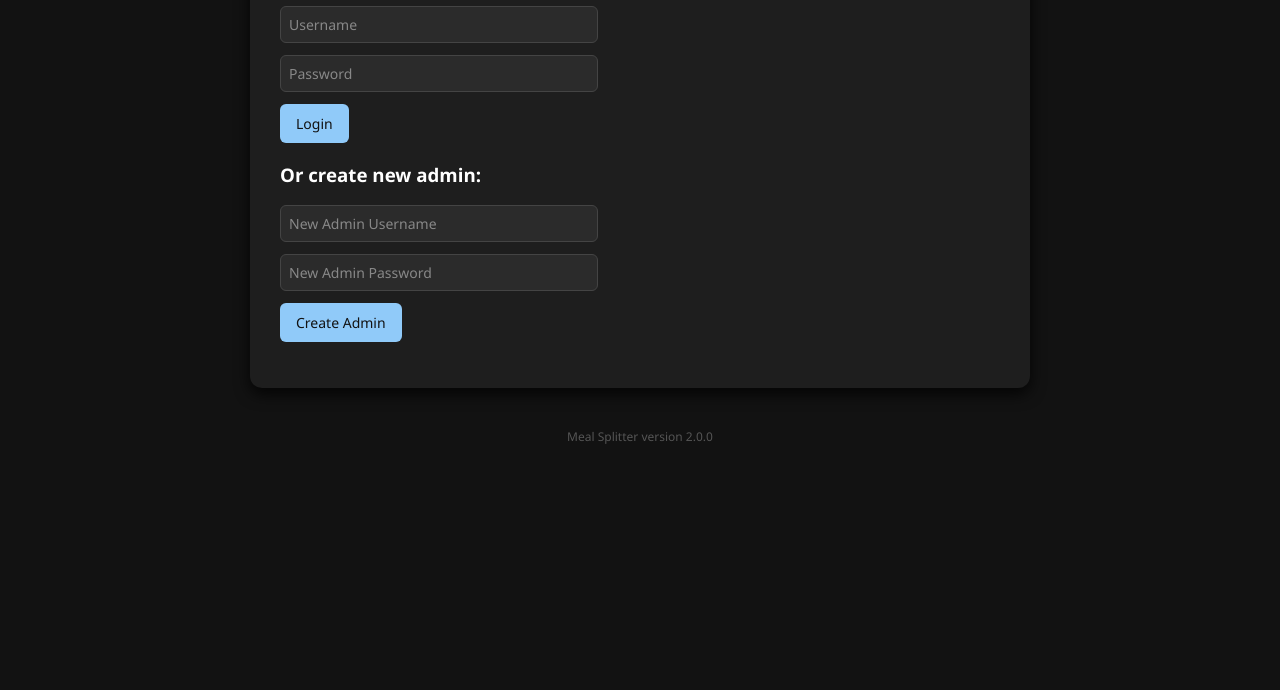
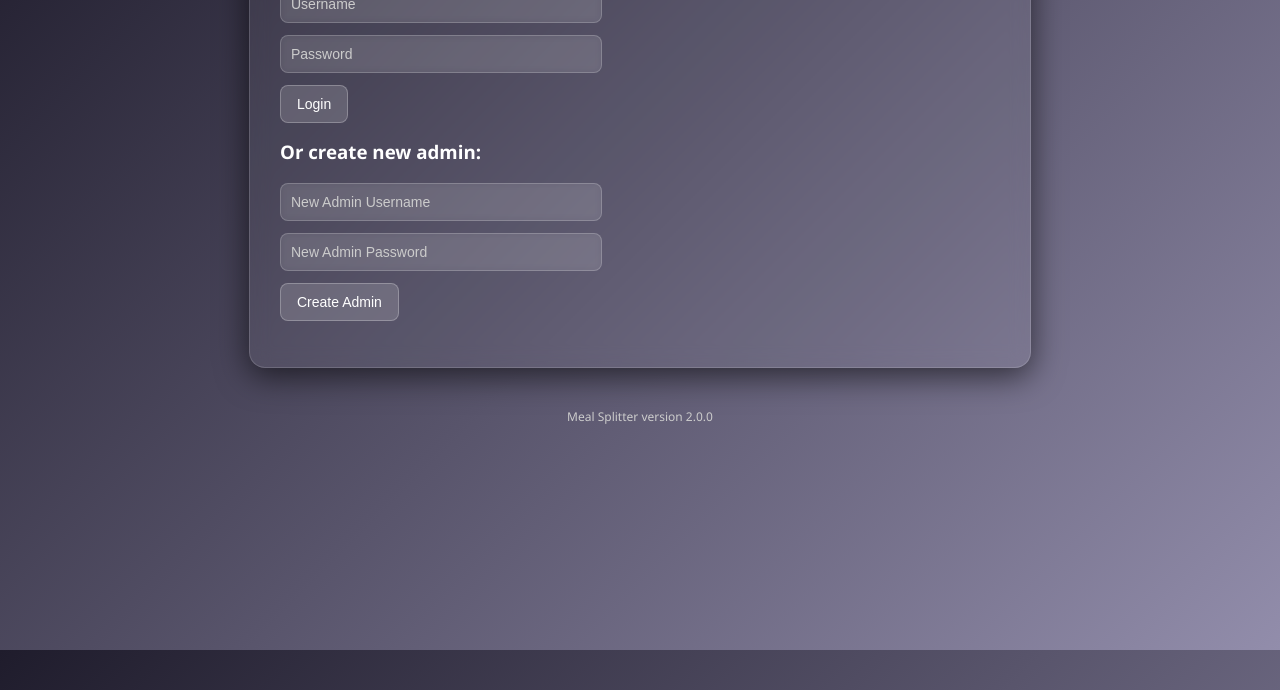
Before and after one commit to noahtollysmells/RMSoftware, a plain HTML site: page index.html in a window 1280 px wide. Shown: the part 150-840 px from the top of the page. Before the commit the page ends 800 px from the top, so only its background shows below. Drawn offline with Linux system fonts and the light colour scheme.

Commit message:
Update style.css

```diff
--- a/style.css
+++ b/style.css
@@ -1,80 +1,92 @@
 body {
-  font-family: Segoe UI, sans-serif;
-  background: #121212;
-  color: #e0e0e0;
+  font-family: 'Segoe UI', sans-serif;
+  background: linear-gradient(135deg, #1f1c2c, #928dab);
+  color: #fff;
   margin: 0;
   padding: 0;
+  min-height: 100vh;
+  background-attachment: fixed;
 }
 
 .container {
   max-width: 720px;
   margin: 40px auto;
-  background: #1e1e1e;
+  background: rgba(255, 255, 255, 0.05);
   padding: 30px;
-  border-radius: 12px;
-  box-shadow: 0 6px 15px rgba(0,0,0,0.8);
+  border-radius: 16px;
+  box-shadow: 0 8px 32px rgba(0, 0, 0, 0.6);
+  backdrop-filter: blur(10px);
+  -webkit-backdrop-filter: blur(10px);
+  border: 1px solid rgba(255, 255, 255, 0.15);
 }
 
 h1, h3 {
   color: #ffffff;
+  margin-top: 0;
 }
 
 input, select {
   width: 100%;
-  padding: 8px;
-  margin: 8px 0 16px;
-  border: 1px solid #444;
-  border-radius: 6px;
-  background: #2b2b2b;
-  color: #e0e0e0;
+  padding: 10px;
+  margin-bottom: 16px;
+  border: 1px solid rgba(255, 255, 255, 0.2);
+  border-radius: 8px;
+  background: rgba(255, 255, 255, 0.1);
+  color: #fff;
   font-size: 14px;
-  font-family: inherit;
+  backdrop-filter: blur(4px);
 }
 
 input::placeholder {
-  color: #888;
+  color: #ccc;
 }
 
-/* LOGIN PAGE INPUTS – shorter & left aligned */
+#loginPage input,
+#loginPage button {
+  max-width: 300px;
+}
+
 #loginPage input {
-  max-width: 300px;
-  width: 100%;
   display: block;
   margin-bottom: 12px;
 }
 
 #loginPage button {
-  max-width: 300px;
   display: block;
   margin-bottom: 16px;
 }
 
 button {
-  background-color: #90caf9;
-  color: #121212;
-  border: none;
+  background-color: rgba(255, 255, 255, 0.15);
+  color: #fff;
+  border: 1px solid rgba(255, 255, 255, 0.25);
   padding: 10px 16px;
-  border-radius: 6px;
+  border-radius: 8px;
   cursor: pointer;
-  font-family: inherit;
   font-size: 14px;
+  transition: background-color 0.2s;
 }
+
 button:hover {
-  background-color: #64b5f6;
+  background-color: rgba(255, 255, 255, 0.25);
 }
+
 button.delete {
-  background-color: #c94e4e;
-  color: #fff;
+  background-color: rgba(255, 75, 75, 0.2);
+  border-color: rgba(255, 75, 75, 0.4);
 }
+
 button.delete:hover {
-  background-color: #a63f3f;
+  background-color: rgba(255, 75, 75, 0.35);
 }
+
 button.cashout {
-  background-color: #4a90e2;
-  color: #fff;
+  background-color: rgba(0, 123, 255, 0.2);
+  border-color: rgba(0, 123, 255, 0.4);
 }
+
 button.cashout:hover {
-  background-color: #357abd;
+  background-color: rgba(0, 123, 255, 0.35);
 }
 
 .hidden {
@@ -82,31 +94,32 @@ button.cashout:hover {
 }
 
 .list-item {
-  background-color: #2a2a2a;
-  border-radius: 8px;
-  padding: 10px;
-  margin-bottom: 8px;
+  background: rgba(255, 255, 255, 0.07);
+  border-radius: 10px;
+  padding: 12px;
+  margin-bottom: 10px;
   display: flex;
   justify-content: space-between;
   align-items: center;
-  color: #e0e0e0;
+  color: #fff;
 }
 
 #receiptContainer {
-  background: #262626;
+  background: rgba(0, 0, 0, 0.3);
   padding: 20px;
-  border-radius: 10px;
+  border-radius: 12px;
   margin-top: 20px;
   font-family: monospace;
   white-space: pre-wrap;
-  color: #e0e0e0;
+  color: #fff;
+  border: 1px solid rgba(255, 255, 255, 0.2);
 }
 
 footer {
   margin-top: 20px;
   font-size: 12px;
   text-align: center;
-  color: #555;
+  color: #ccc;
 }
 
 @media print {
```
